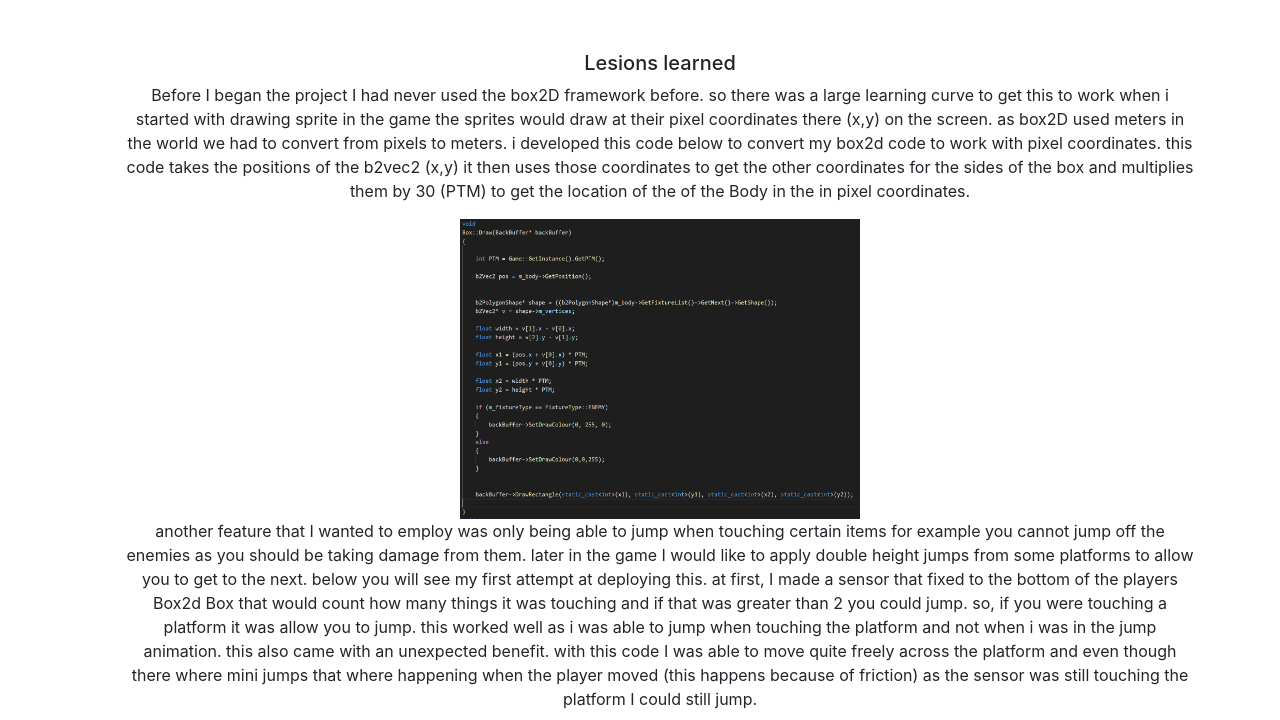
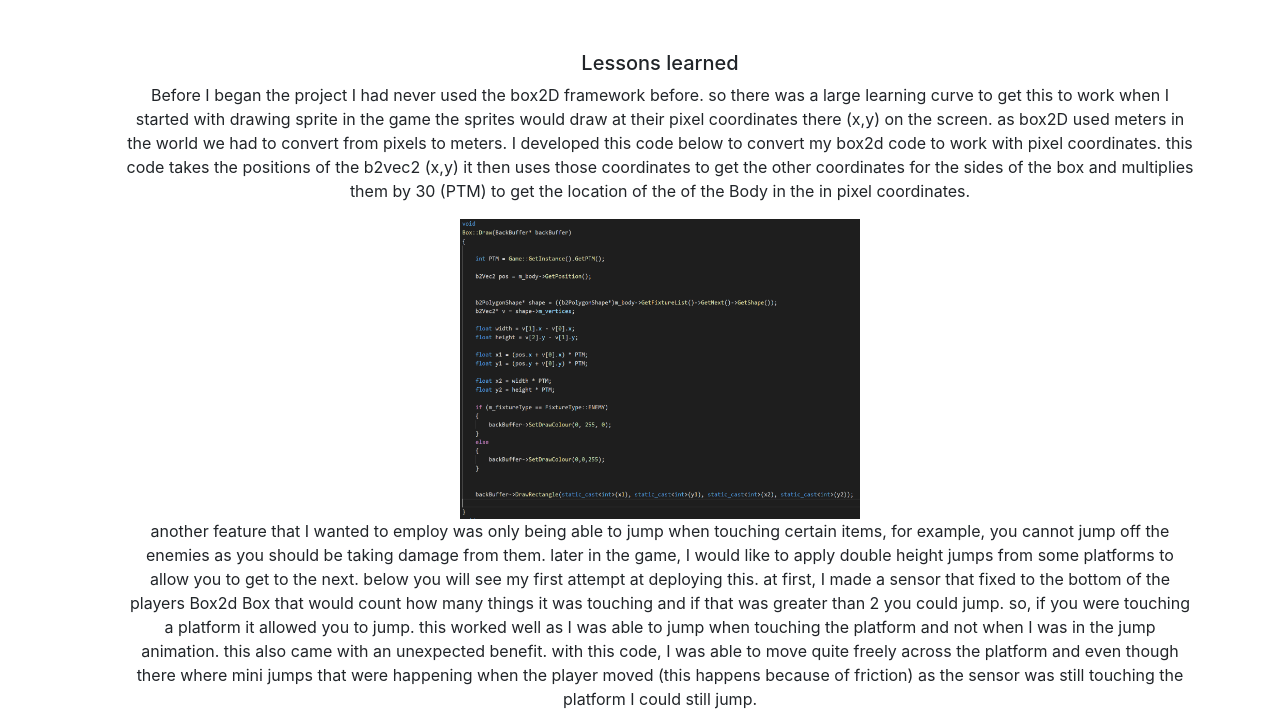
Before and after one commit to Red-dr/Red-dr.github.io, a website: page index.html in a window 1280 px wide. Shown: the part 740-1460 px from the top of the page. Drawn offline with Linux system fonts and the light colour scheme; files whose address does not match are found by name.

Commit message:
spell checking

```diff
--- a/index.html
+++ b/index.html
@@ -62,12 +62,12 @@
         <ul class="list-unstyled">
           <h5>Current Project</h5>
           <li>
-            <p>This is the game that i have been working on. I have called it Darknight. It uses Box2D for the in-world physics,
+            <p>This is the game that I have been working on. I have called it Darknight. It uses Box2D for the in-world physics,
               as well as Fmod for the sound and SDL for rendering. Around every sprite is a box that handles the collision
               between the objects. This is in the world of Box2D, which also controls the gravity and the movement of the
               sprites. The player sprite moves by using ApplyLinearImpulse(). The enemies (the guys in red) have no AI and
-              the collision between the player and the enemies do not register an event. Currently there is no player sprite
-              moving right for attack, movement and jumping. The attack animation currently spawns a box2d body as a sensor
+              the collision between the player and the enemies do not register an event. Currently, there is no player sprite
+              moving right for an attack, movement and jumping. The attack animation currently spawns a box2d body as a sensor
               right in front of the player. This then collides with everything around it but only registers if the box happens
               to collide with enemies. This is a work in progress and will be completed within the next few months.
 
@@ -75,12 +75,12 @@
 
             <object width="560" height="315" data="https://www.youtube.com/embed/D-ccSnFveA4"></object>
             <ul>
-              <h5 class="mt-5">Lesions learned</h5>
+              <h5 class="mt-5">Lessons learned</h5>
 
               <p>
                 Before I began the project I had never used the box2D framework before. so there was a large learning curve to get this to
-                work when i started with drawing sprite in the game the sprites would draw at their pixel coordinates there
-                (x,y) on the screen. as box2D used meters in the world we had to convert from pixels to meters. i developed
+                work when I started with drawing sprite in the game the sprites would draw at their pixel coordinates there
+                (x,y) on the screen. as box2D used meters in the world we had to convert from pixels to meters. I developed
                 this code below to convert my box2d code to work with pixel coordinates. this code takes the positions of
                 the b2vec2 (x,y) it then uses those coordinates to get the other coordinates for the sides of the box and
                 multiplies them by 30 (PTM) to get the location of the of the Body in the in pixel coordinates.
@@ -91,14 +91,14 @@
               </div>
 
               <p>
-                another feature that I wanted to employ was only being able to jump when touching certain items for example you cannot jump
-                off the enemies as you should be taking damage from them. later in the game I would like to apply double
+                another feature that I wanted to employ was only being able to jump when touching certain items, for example, you cannot jump
+                off the enemies as you should be taking damage from them. later in the game, I would like to apply double
                 height jumps from some platforms to allow you to get to the next. below you will see my first attempt at
                 deploying this. at first, I made a sensor that fixed to the bottom of the players Box2d Box that would count
                 how many things it was touching and if that was greater than 2 you could jump. so, if you were touching a
-                platform it was allow you to jump. this worked well as i was able to jump when touching the platform and
-                not when i was in the jump animation. this also came with an unexpected benefit. with this code I was able
-                to move quite freely across the platform and even though there where mini jumps that where happening when
+                platform it allowed you to jump. this worked well as I was able to jump when touching the platform and
+                not when I was in the jump animation. this also came with an unexpected benefit. with this code, I was able
+                to move quite freely across the platform and even though there where mini jumps that were happening when
                 the player moved (this happens because of friction) as the sensor was still touching the platform I could
                 still jump.
               </p>
@@ -109,7 +109,7 @@
                 <img src="images/canjumpnow.PNG" alt="canjumpnow" width="400" height="200">
               </div>
               <p>
-                when using this code, it worked well until I realised that I could jump of the enemies as they would count as a fixture that
+                when using this code, it worked well until I realised that I could jump off the enemies as they would count as a fixture that
                 the sensor this would also not allow me to reuse the code for future use or allow me to use the code to check
                 if the object I was standing on could be a different fixture. I modified the code to use entity’s as the
                 platforms the characters and the enemies are all entity’s this allows me to use the code for checking the
```
